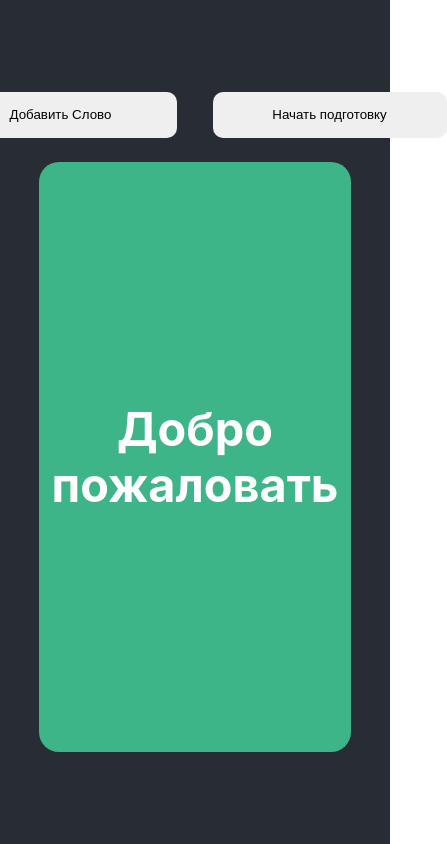
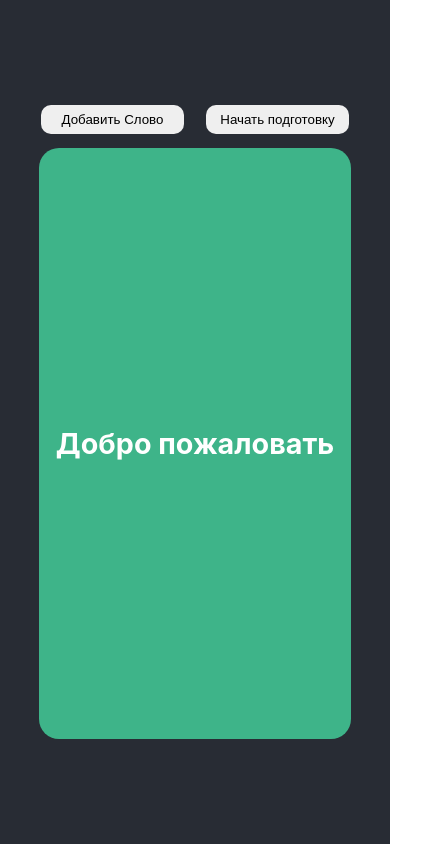
Before and after one commit to ansaraidarbek/newLangApp, a React (Create React App) app: page / in a window 390 px wide. Shown: the whole page, 447 px wide, since content can reach past the window. Built offline with nearby package versions, Linux system fonts and the light colour scheme.

Commit message:
styles font size fo mobile devices

```diff
--- a/src/App.css
+++ b/src/App.css
@@ -18,7 +18,7 @@ html {
 
 @media screen and (aspect-ratio < 1 /2 ) {
   html  {
-    font-size: 6vmin;
+    font-size: 1.7vh;
   }
 }
 
```
